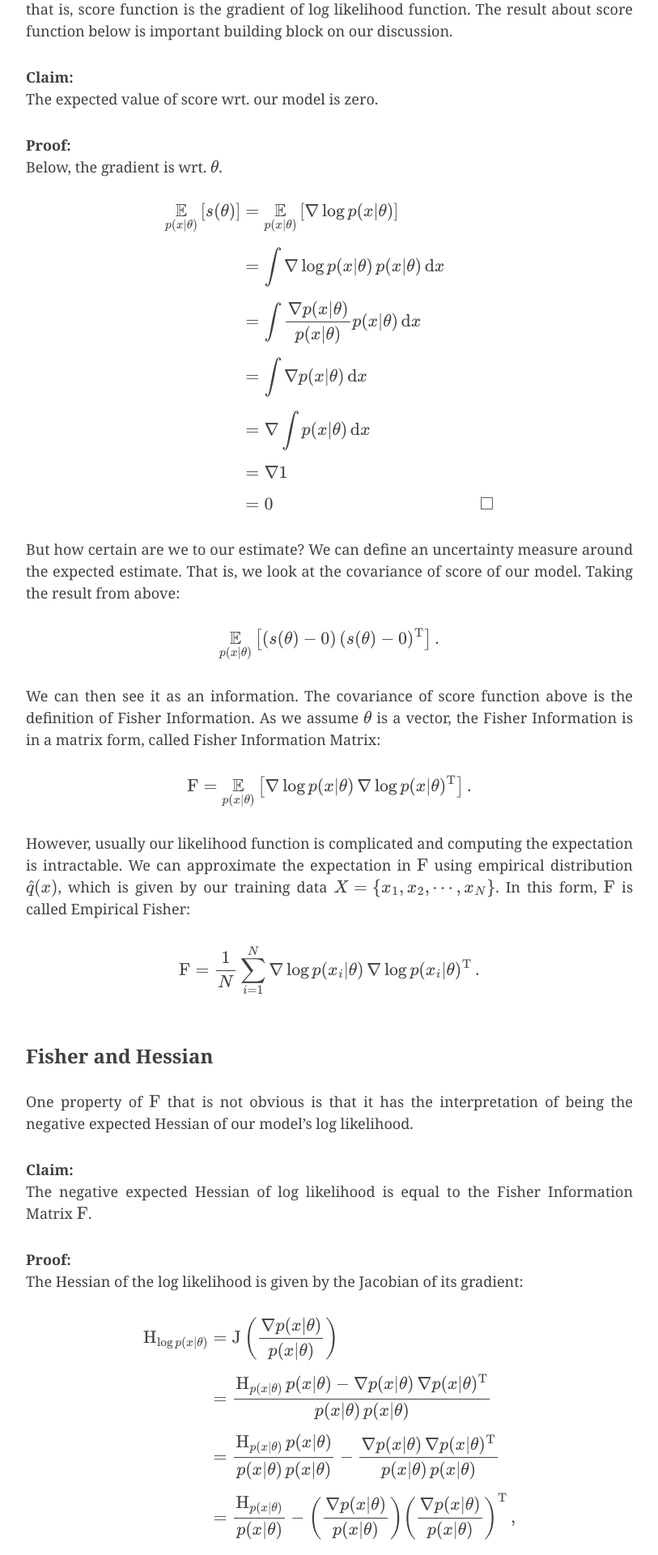
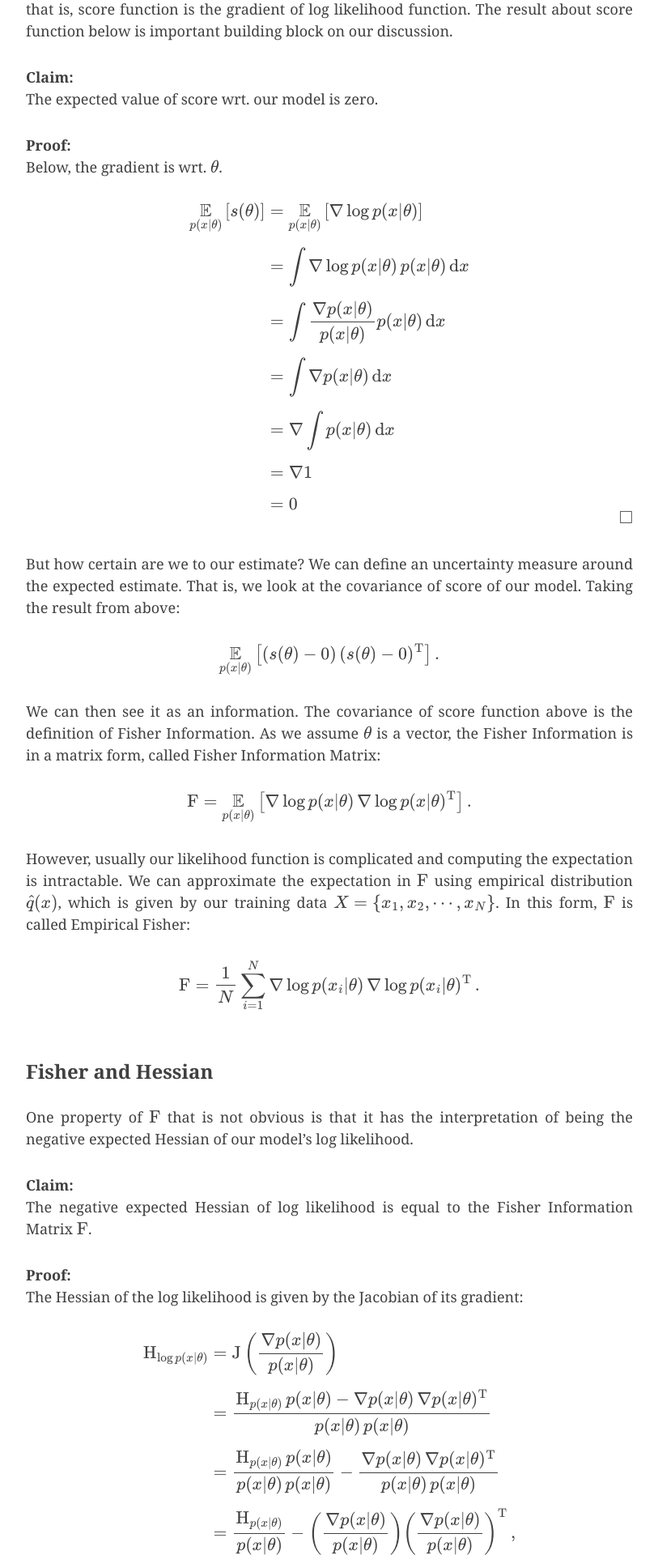
Before and after one commit to hsyodysseyjr/wiseodd0, a Jekyll site: the page built from _posts/2018-03-09-fisher-information.md, in a window 1280 px wide. Shown: the part 478-2398 px from the top of the page at 81% size, without its empty margins (233-1046 px from the left). Built offline with Jekyll 4.4.1, drawn with Linux system fonts in a browser that asks for light colours; nearby versions of some CDN libraries; formulas are drawn with MathJax 3.

Commit message:
Add NGD post

```diff
--- a/_config.yml
+++ b/_config.yml
@@ -5,16 +5,14 @@ email: "kristiadi7@gmail.com"
 description: ""
 baseurl: ""
 url: "http://wiseodd.github.io"
-twitter_username: "wiseodd"
 github_username: "wiseodd"
-facebook_username: "agustinus.kristiadi7"
 
 # Build settings
 markdown: "kramdown"
 highlighter: "rouge"
 permalink: "pretty"
 paginate: 10
-timezone: "Asia/Jakarta"
+timezone: "Europe/Berlin"
 exclude: ["less", "node_modules", "Gruntfile.js", "package.json", "README.md"]
 plugins: ["jekyll-paginate", "jekyll-sitemap"]
 
--- a/_posts/2018-03-09-fisher-information.md
+++ b/_posts/2018-03-09-fisher-information.md
@@ -31,9 +31,12 @@ $$
     &= \int \nabla p(x \vert \theta) \, \text{d}x \\[5pt]
     &= \nabla \int p(x \vert \theta) \, \text{d}x \\[5pt]
     &= \nabla 1 \\[5pt]
-    &= 0 & \square
+    &= 0
 \end{align}
 $$
+
+\\( \square \\)
+{:.right}
 
 But how certain are we to our estimate? We can define an uncertainty measure around the expected estimate. That is, we look at the covariance of score of our model. Taking the result from above:
 
@@ -87,7 +90,10 @@ $$
 \end{align}
 $$
 
-Thus we have \\( \text{F} = -\mathop{\mathbb{E}}_{p(x \vert \theta)} \left[ \text{H}\_{\log p(x \vert \theta)} \right] \\).   \\( \square \\)
+Thus we have \\( \text{F} = -\mathop{\mathbb{E}}_{p(x \vert \theta)} \left[ \text{H}\_{\log p(x \vert \theta)} \right] \\).
+
+\\( \square \\)
+{:.right}
 
 Indeed knowing this result, we can see the role of \\( \text{F} \\) as a measure of curvature of the log likelihood function.
 
--- a/css/clean-blog.css
+++ b/css/clean-blog.css
@@ -482,3 +482,19 @@ body {
 .post li {
   margin-bottom: 0.5em;
 }
+
+.post li ol {
+  margin-top: 0px;
+}
+
+.right{
+  text-align: right !important;
+  margin-top: -30px !important;
+}
+
+.table {
+  width: auto;
+  text-align: center;
+  margin-left: auto;
+  margin-right: auto;
+}
```
Also changed, not shown: _posts/2018-03-14-natural-gradient.md (added, +271 -0 lines), img/2018-03-14-natural-gradient/param_space_dist.png (added), img/2018-03-14-natural-gradient/param_space_dist2.png (added).
